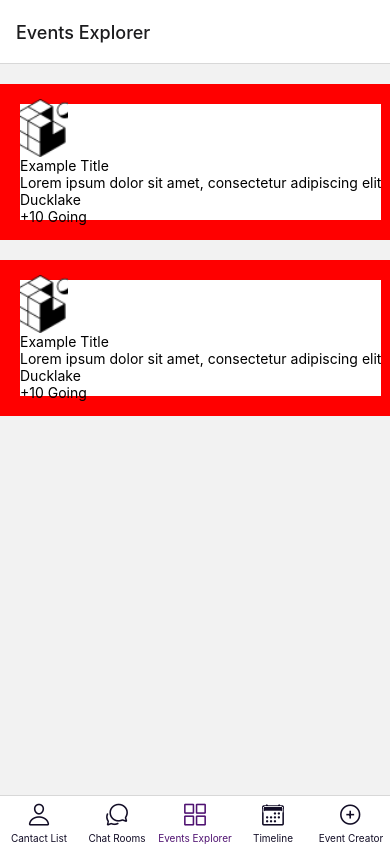
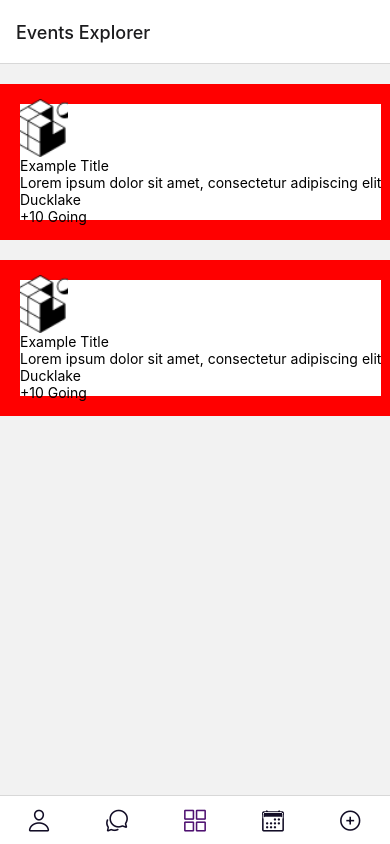
Before and after one commit to AdamMalm/MeetUP, a React Native app: screen / in a window 390 px wide. Built offline with nearby package versions, Linux system fonts and the light colour scheme.

Commit message:
Removed tabBar label

```diff
--- a/app/routes/TabNavigator.tsx
+++ b/app/routes/TabNavigator.tsx
@@ -47,11 +47,41 @@ const BottomTabNavigator = () => {
 				tabBarInactiveTintColor: "#120D26",
 			})}
 		>
-			<Tab.Screen name="Cantact List" component={Contactpage} />
-			<Tab.Screen name="Chat Rooms" component={Contactpage} />
-			<Tab.Screen name="Events Explorer" component={Eventpage} />
-			<Tab.Screen name="Timeline" component={Timelinepage} />
-			<Tab.Screen name="Event Creator" component={CreateEventpage} />
+			<Tab.Screen
+				options={{
+					tabBarShowLabel: false,
+				}}
+				name="Cantact List"
+				component={Contactpage}
+			/>
+			<Tab.Screen
+				options={{
+					tabBarShowLabel: false,
+				}}
+				name="Chat Rooms"
+				component={Contactpage}
+			/>
+			<Tab.Screen
+				options={{
+					tabBarShowLabel: false,
+				}}
+				name="Events Explorer"
+				component={Eventpage}
+			/>
+			<Tab.Screen
+				options={{
+					tabBarShowLabel: false,
+				}}
+				name="Timeline"
+				component={Timelinepage}
+			/>
+			<Tab.Screen
+				options={{
+					tabBarShowLabel: false,
+				}}
+				name="Event Creator"
+				component={CreateEventpage}
+			/>
 		</Tab.Navigator>
 	);
 };
```
